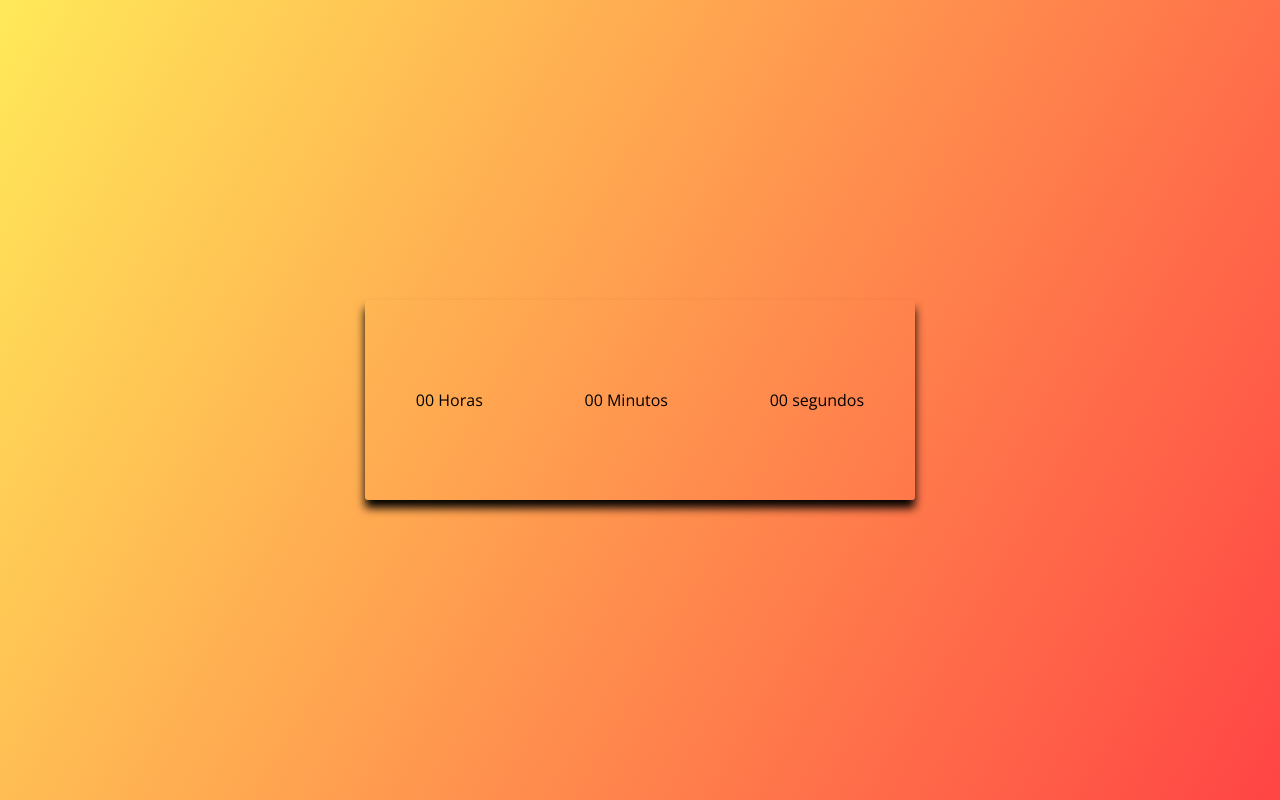
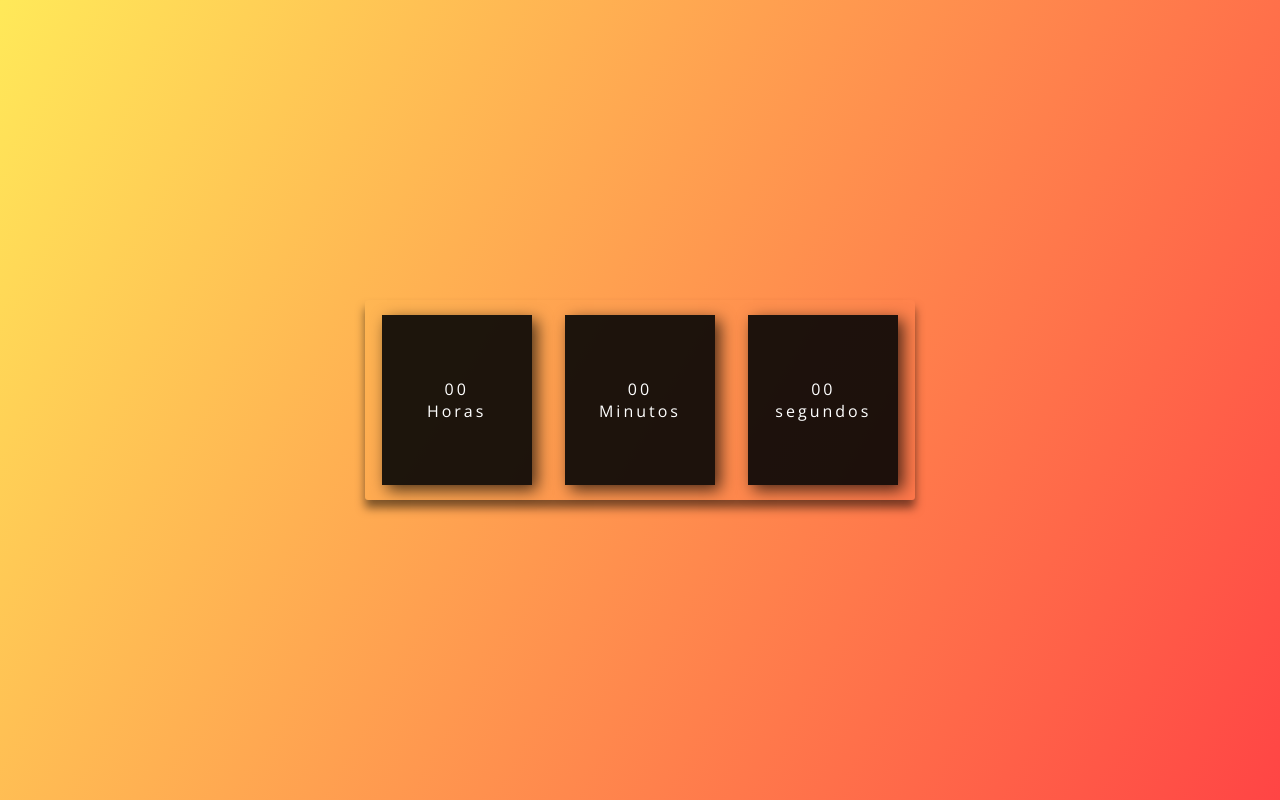
Before and after one commit to matheusgarcia06/digital-clock, a plain HTML site: page assets/index.html in a window 1280 px wide. Drawn offline with nearby package versions, Linux system fonts and the light colour scheme.

Commit message:
Create style in the clock numbers

```diff
--- a/assets/css/style.css
+++ b/assets/css/style.css
@@ -22,5 +22,19 @@ body {
     width: 550px;
     background: transparent;
     border-radius: 3px;
-    box-shadow: 0px 8px 10px;
+    box-shadow: 0px 8px 10px rgba(0, 0, 0, .5);
 }
+
+.relogio div {
+    height: 170px;
+    width: 150px;
+    display: flex;
+    flex-direction: column;
+    align-items: center;
+    justify-content: center;
+    color: #fff;
+    background: rgba(5, 5, 5, 0.9);
+    box-shadow: 5px 5px 15px rgba(0, 0, 0, .7);
+    border: 7px;
+    letter-spacing: 3px;
+}
```
